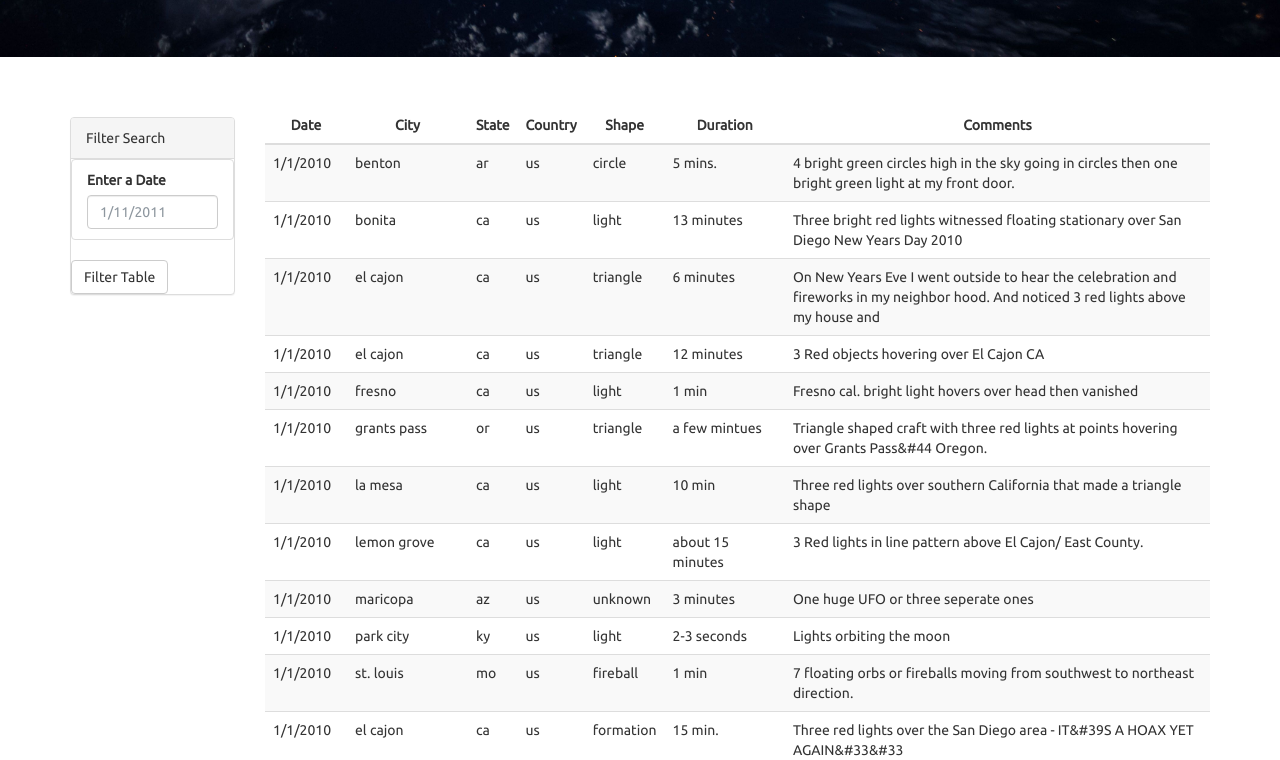
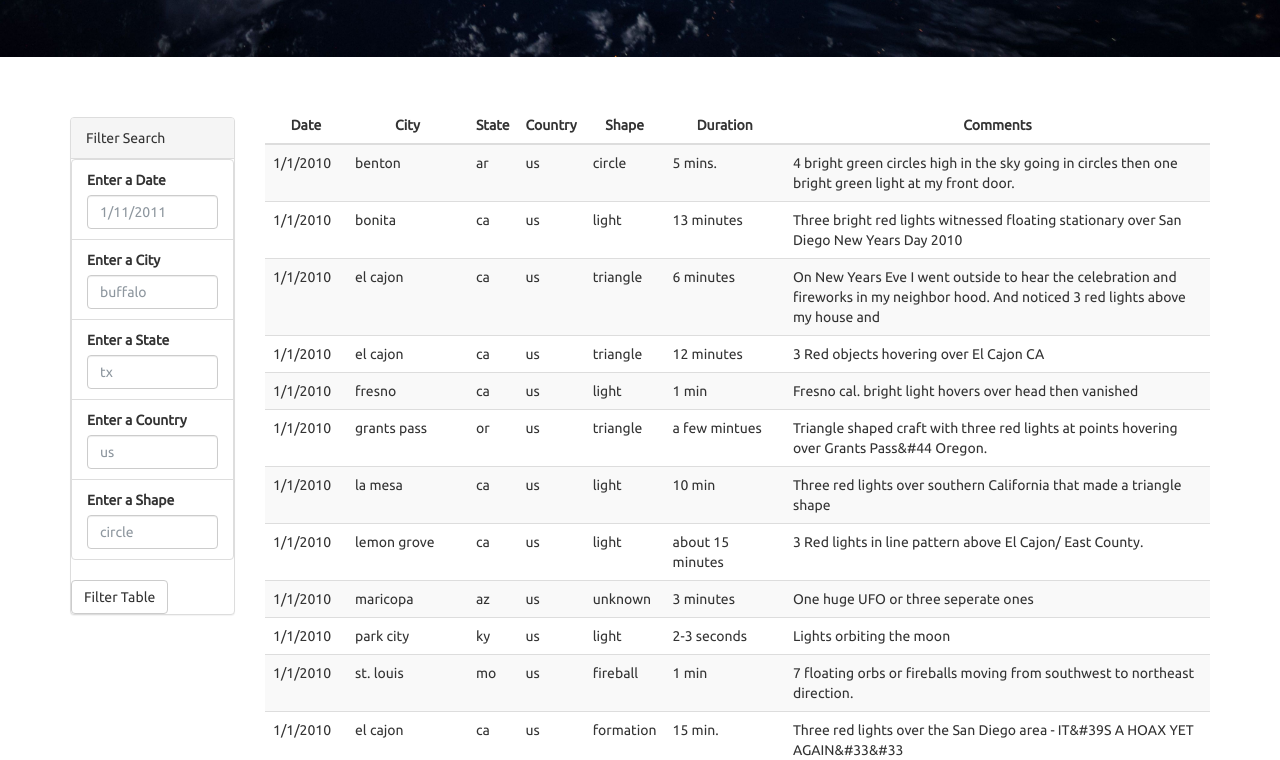
Before and after one commit to Ssimoes48/UFO-JavaScript, a plain HTML site: page UFO_level_2/index.html in a window 1280 px wide. Shown: the part 555-1315 px from the top of the page. Drawn offline with nearby package versions, Linux system fonts and the light colour scheme.

Commit message:
added all imputs for level 2

```diff
--- a/UFO_level_2/index.html
+++ b/UFO_level_2/index.html
@@ -39,6 +39,22 @@
                         <label for="date">Enter a Date</label>
                         <input class="form-control" id="datetime" type="text" placeholder="1/11/2011">
                       </li>
+                      <li class="filter list-group-item">
+                        <label for="date">Enter a City</label>
+                        <input class="form-control" id="city" type="text" placeholder="buffalo">
+                      </li>
+                      <li class="filter list-group-item">
+                        <label for="date">Enter a State</label>
+                        <input class="form-control" id="state" type="text" placeholder="tx">
+                      </li>
+                      <li class="filter list-group-item">
+                        <label for="date">Enter a Country</label>
+                        <input class="form-control" id="country" type="text" placeholder="us">
+                      </li>
+                      <li class="filter list-group-item">
+                        <label for="date">Enter a Shape</label>
+                        <input class="form-control" id="shape" type="text" placeholder="circle">
+                      </li>
                     </ul>
                   </div>
                   <button id="filter-btn" type="button" class="btn btn-default">Filter Table</button>
```
